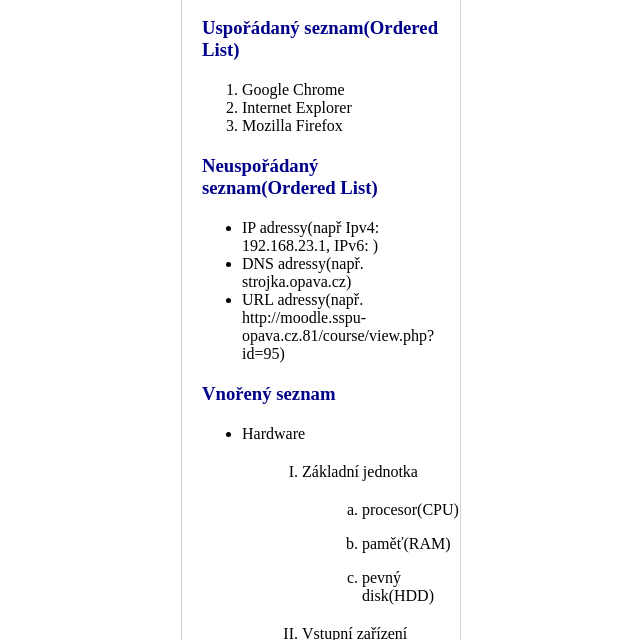
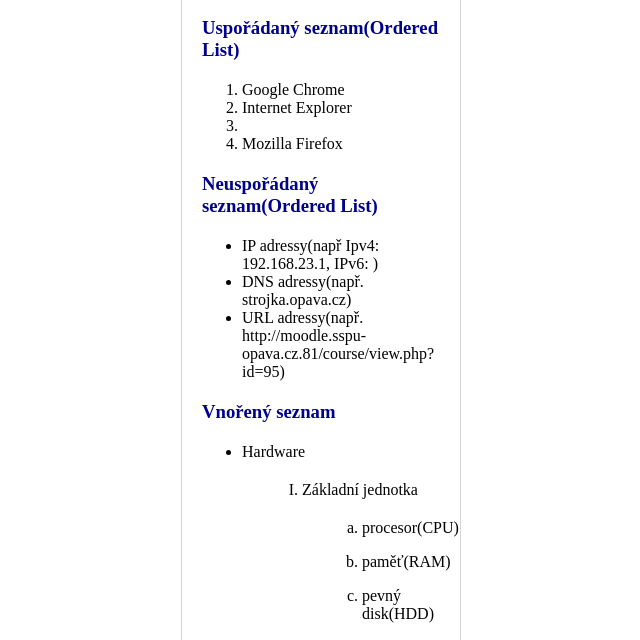
Before and after one commit to matyas-velecky/seznamy, a plain HTML site: page index.html in a window 1280 px wide. Shown: the part 132-772 px from the top of the page, without its empty margins (319-959 px from the left). Drawn offline with Linux system fonts and the light colour scheme.

Commit message:
Update index.html

```diff
--- a/index.html
+++ b/index.html
@@ -16,7 +16,7 @@
             <h3>Uspořádaný seznam(Ordered List)</h3>
             <ol>
                 <li>Google Chrome</li>
-                <li>Internet Explorer</li>
+                <li>Internet Explorer<li>
                 <li>Mozilla Firefox</li>
             </ol>
             <h3>Neuspořádaný seznam(Ordered List)</h3>
```
